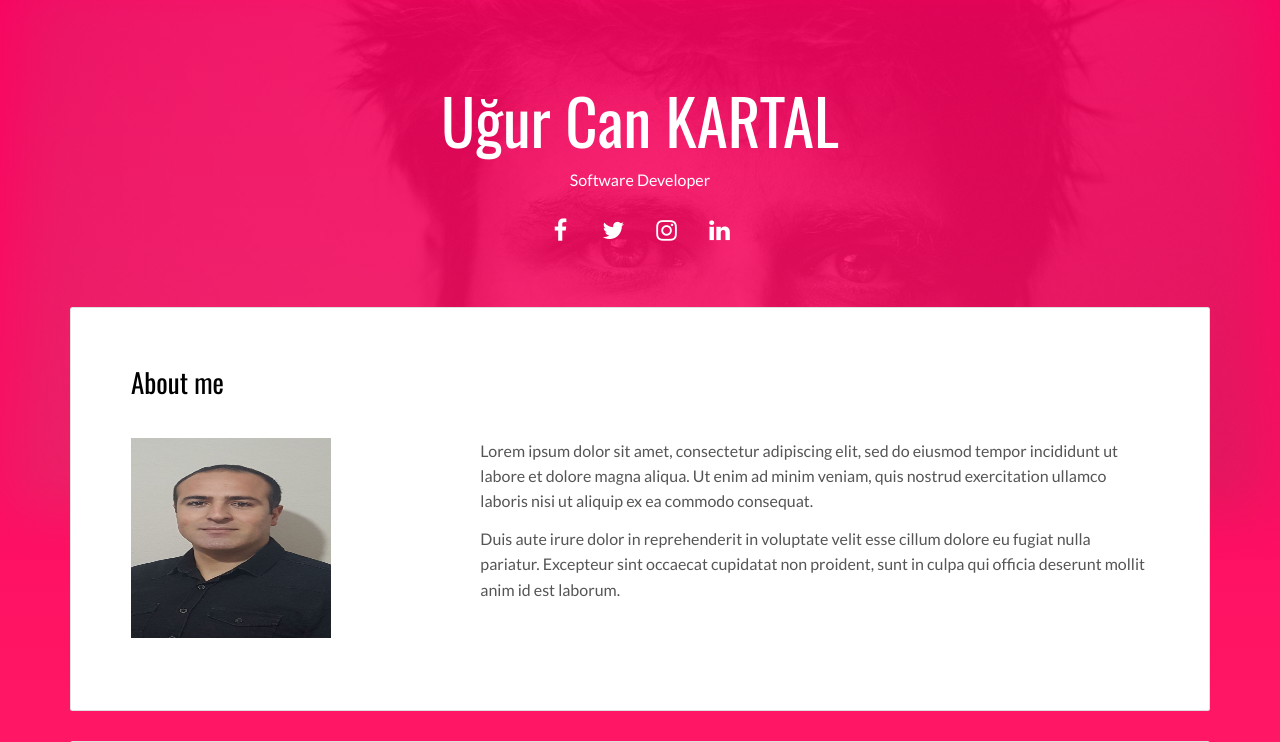
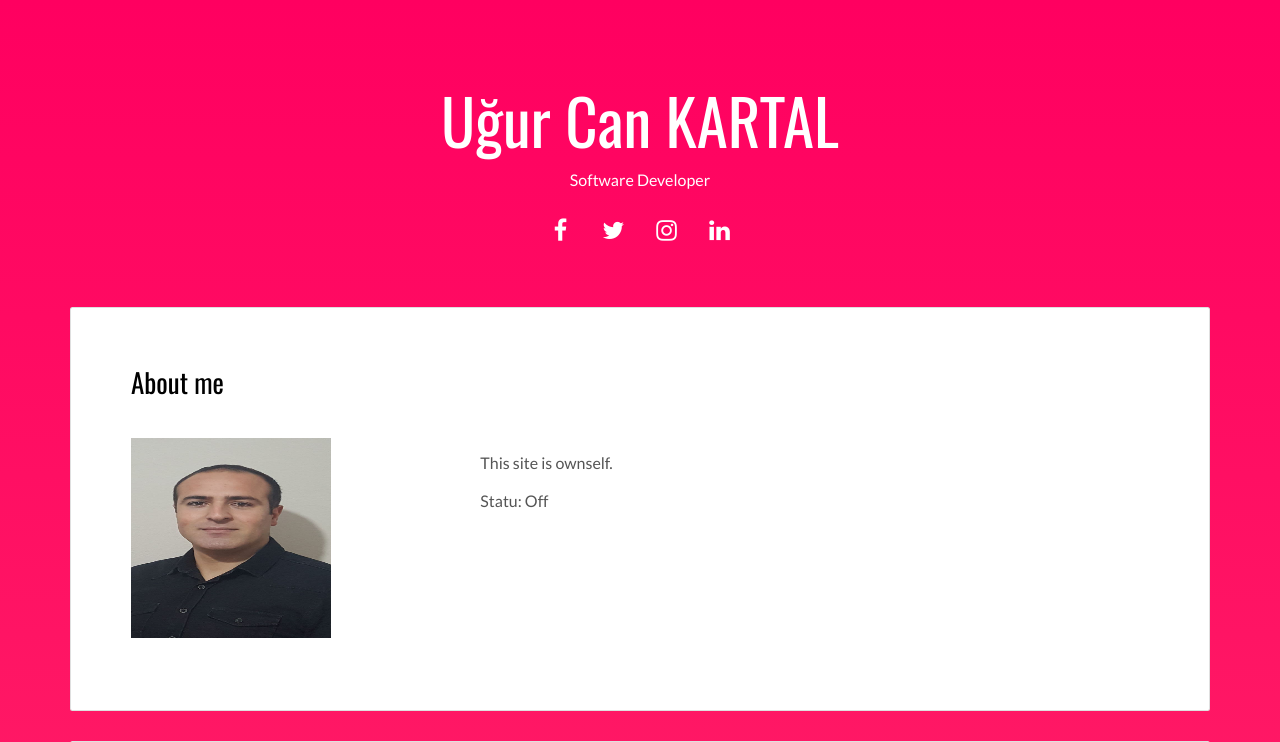
Before and after one commit to cankartal3/benimsitem, a Django app: page / in a window 1280 px wide. Shown: the top 742 px of the page. Run offline with Django 4.2, Linux system fonts and the light colour scheme; data comes from the database, SQL or seed files in the repository; both versions use the stored data as it was after the commit; tables that the repository leaves empty hold one stand-in row (values such as "Sample post"); some libraries are stand-ins or nearby versions.

Commit message:
Detection Bacteria With Deep Learning's Contentofproject edited. Project contents changed. The image name column has been added to the project images table.

```diff
--- a/bilgilerim/admin.py
+++ b/bilgilerim/admin.py
@@ -33,6 +33,7 @@ class EducationsAdmin(admin.ModelAdmin):
 admin.site.register(About,AboutAdmin)
 admin.site.register(Images,ImagesAdmin)
 admin.site.register(Projects,ProjectsAdmin)
+admin.site.register(ProjectImages)
 admin.site.register(Educations,EducationsAdmin)
 admin.site.register(languages)
 admin.site.register(allworks)
--- a/bilgilerim/models.py
+++ b/bilgilerim/models.py
@@ -75,6 +75,7 @@ class Projects(models.Model):
 
 class ProjectImages(models.Model):
     myimage = models.ForeignKey(Projects, on_delete=models.CASCADE)
+    images_name = models.CharField(max_length=300)
     image = models.ImageField(blank=True, upload_to='images/')
 
     def image_tag(self): # Burada resim olmayanlar için çözüm üretilmiştir.
@@ -84,6 +85,8 @@ class ProjectImages(models.Model):
             return mark_safe('<img src="{}" height="100"/>'.format("/uploads/images/resim-yok.png"))
     image_tag.short_description = 'Project Image'
 
+    def __str__(self):
+        return self.images_name
 class Educations(models.Model):
     educated = models.ForeignKey(About, on_delete=models.CASCADE)
     school = models.CharField(max_length=50, blank=True)
--- a/home/templates/content.html
+++ b/home/templates/content.html
@@ -20,10 +20,7 @@
                 <p><img src="{{ aboutme.image.url }}" class="img-responsive" style="width:200px;height: 200px" alt=""></p>
               </div>
               <div class="col-md-8">
-
-              <p>Lorem ipsum dolor sit amet, consectetur adipiscing elit, sed do eiusmod tempor incididunt ut labore et dolore magna aliqua. Ut enim ad minim veniam, quis nostrud exercitation ullamco laboris nisi ut aliquip ex ea commodo consequat.</p>
-              <p> Duis aute irure dolor in reprehenderit in voluptate velit esse cillum dolore eu fugiat nulla pariatur. Excepteur sint occaecat cupidatat non proident, sunt in culpa qui officia deserunt mollit anim id est laborum.</p>
-
+                  <p>{{aboutme.personal_background | safe}} </p>
               </div>
             </div>
           </div>
--- a/home/templates/header.html
+++ b/home/templates/header.html
@@ -1,6 +1,6 @@
 {% load static %}
 <!-- Add your content of header -->
-<div class="background-color-layer" style="background-image: url({% static 'assets/images/img-01.jpg'%})"> <!-- Resimi değiş -->
+<!-- <div class="background-color-layer" style="background-image: url({{aboutme.image.url}})">  Resimi değiş -->
 
 </div>
 <main class="content-wrapper">
--- a/home/templates/projects.html
+++ b/home/templates/projects.html
@@ -43,8 +43,8 @@
               <div class="{% if forloop.first %} item active {% else %} item {% endif %}" style="width: 700px; height: 700px;">
                 <img src="  {{img.image.url}} " class="img-responsive" alt="...">
                 <div class="carousel-caption">
-                  <h3 class="h5">11111111111111111111111</h3>
-                  <p>2017</p>
+                  <h3 class="h5">{{img.images_name}}</h3>
+                  <!-- <p> Year </p> -->
                 </div>
               </div>
               {% endfor %}
--- a/home/views.py
+++ b/home/views.py
@@ -54,6 +54,7 @@ def references(request):
 
 
 def project_detail(request, id, slug):
+    setting = Setting.objects.get()
     project = Projects.objects.get(pk=id)
     images = ProjectImages.objects.filter(myimage_id=id)
     aboutme = About.objects.get()
@@ -61,5 +62,6 @@ def project_detail(request, id, slug):
         'project': project,
         'images': images,
         'aboutme': aboutme,
+        'setting': setting,
     }
     return render(request, 'projects.html', context)
```
Also changed, not shown: derin öğrenme ile bakteri tespiti.txt (added, +13 -0 lines), db.sqlite3.
